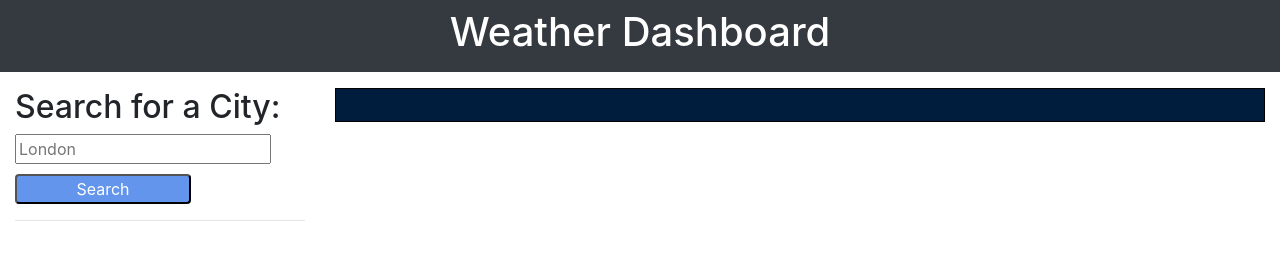
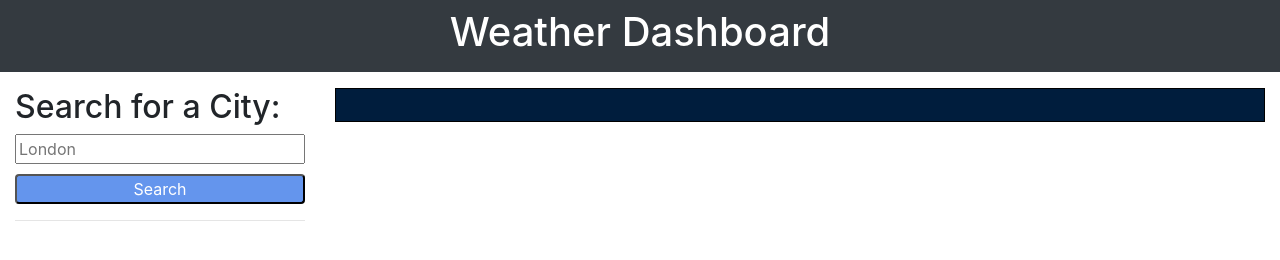
Before and after one commit to LapworthAaron/weather_dashboard, a plain HTML site: page index.html in a window 1280 px wide. Drawn offline with nearby package versions, Linux system fonts and the light colour scheme.

Commit message:
button widths

```diff
--- a/assets/css/style.css
+++ b/assets/css/style.css
@@ -14,19 +14,23 @@ body {
   line-height: 1.5;
 }
 
+#search-input {
+    width: 100%;
+}
+
 .searchBtn {
     background-color: cornflowerblue;
     color: white;
     border-radius: 0.25rem;
     margin-top: 10px;
     overflow: visible;
-    width: 11rem;
+    width: 100%;
 }
 
 .cityBtn {
     background-color: grey;
     margin-bottom: 5px;
-    width: 11rem;
+    width: 100%;
     border-radius: 0.25rem;
 }
 
--- a/assets/js/script.js
+++ b/assets/js/script.js
@@ -20,7 +20,6 @@ $('.cityBtn').on('click',getCityBtn);
 //manually remove localStorage item for testing
 // localStorage.removeItem("cityList");
 
-//TODO: svg icons selection
 //TODO: css
 //TODO: html
 
```
